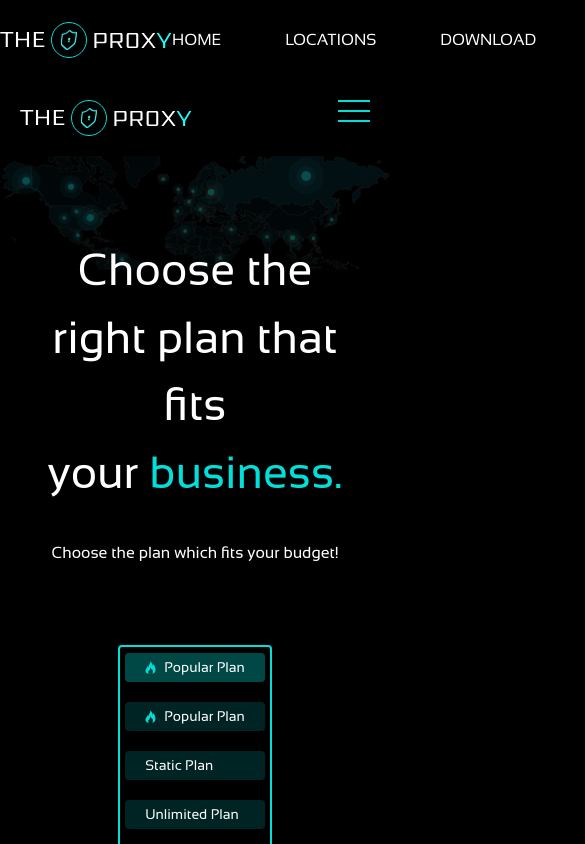
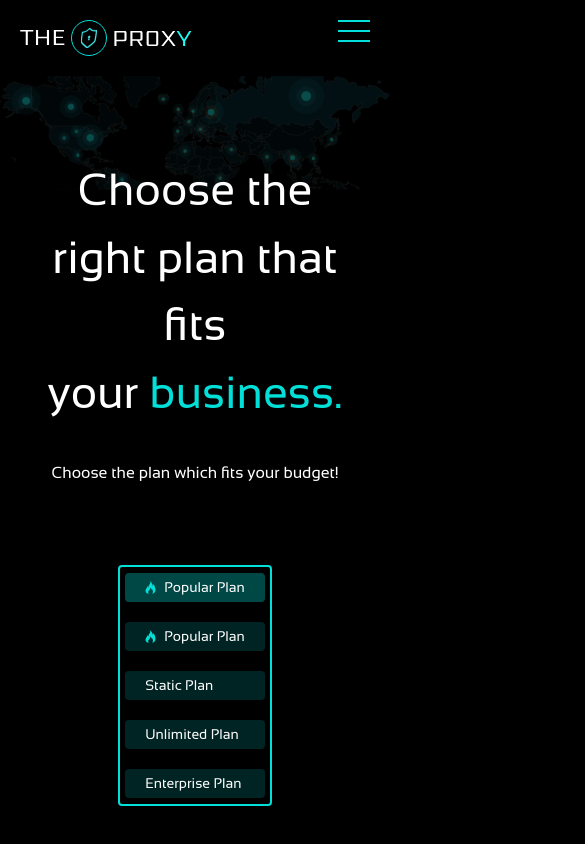
Before and after one commit to HUSNAINGAUHER/Proxy, a Next.js app: page /pricing in a window 390 px wide. Shown: the top 844 px of the page, 585 px wide, since content can reach past the window. Built offline with nearby package versions, Linux system fonts and the light colour scheme.

Commit message:
Hamburger

```diff
--- a/src/layouts/Header.tsx
+++ b/src/layouts/Header.tsx
@@ -20,7 +20,7 @@ export const Header = () => {
   }, [open])
   return (
     <>
-      <div className='sm:hidden md:block'>
+      <div className='xs:hidden md:block'>
         <div
           className='flex justify-between align-center py-4'
           style={{ maxWidth: '1350px', width: '100%', margin: '0 auto', visibility: 'visible' }}
@@ -75,7 +75,7 @@ export const Header = () => {
             </svg>
           </div>
 
-          <div className='flex flex-col gap-y-10 items-center justify-center my-40'>
+          <div className='flex flex-col gap-y-10 items-center justify-center my-10'>
             {Routes.map((R, index) => (
               <a
                 key={index}
```
